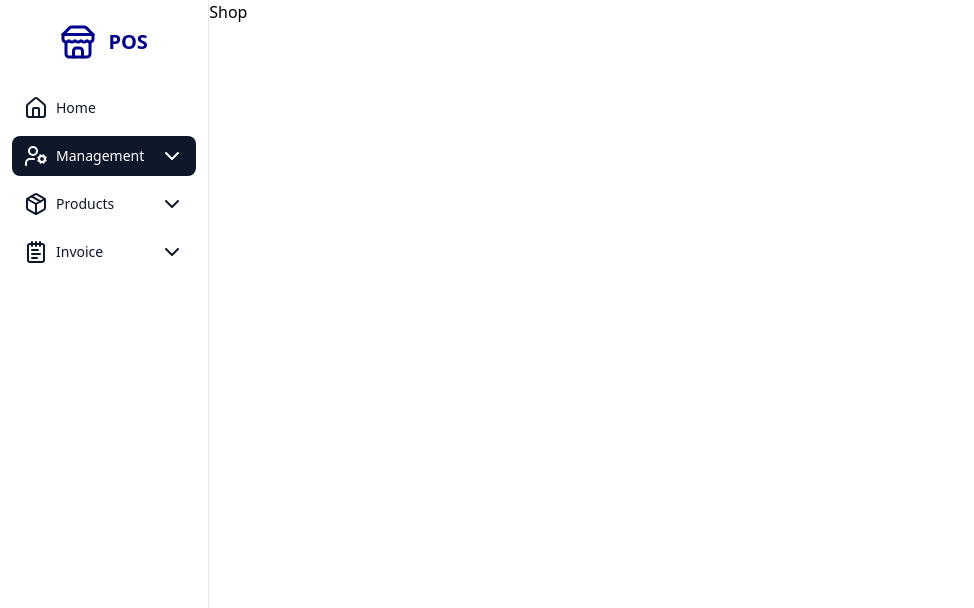
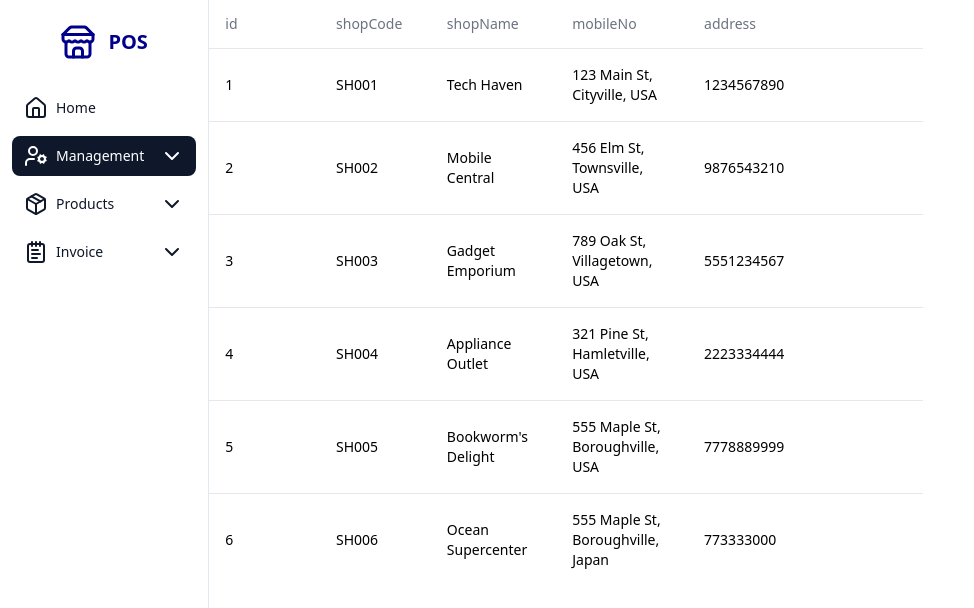
Before and after one commit to one-project-one-month/pos_frontend_react_ts, a React (Vite) app: page /management in a window 1280 px wide. Shown: the top 608 px of the page, without its empty margins (0-974 px from the left). Built offline with nearby package versions, Linux system fonts and the light colour scheme; data requests are answered from the project's data file.

Commit message:
Add shop list

```diff
--- a/db.json
+++ b/db.json
@@ -148,6 +148,16 @@
       "address": " 555 Maple St, Boroughville, USA",
       "gender": "Male",
       "position": "Storekeeper"
+    },
+    {
+      "id": 6,
+      "staffCode": "S006",
+      "staffName": "Jennie",
+      "dateOfBirth": "1990-05-18",
+      "mobileNo": 990003333,
+      "address": " 555 Maple St, Boroughville, USA",
+      "gender": "Female",
+      "position": "Storekeeper"
     }
   ],
   "shops": [
@@ -185,6 +195,13 @@
       "shopName": "Bookworm's Delight",
       "mobileNo": 7778889999,
       "address": "555 Maple St, Boroughville, USA"
+    },
+    {
+      "id": 6,
+      "shopCode": "SH006",
+      "shopName": "Ocean Supercenter",
+      "mobileNo": 773333000,
+      "address": "555 Maple St, Boroughville, Japan"
     }
   ],
   "saleInvoice": [
--- a/src/Page/Management/Shops.tsx
+++ b/src/Page/Management/Shops.tsx
@@ -1,9 +1,10 @@
+import ShopList from "@/components/Management/ShopList"
 
 
 const Shops = () => {
     return (
         <>
-            <p>Shop</p>
+            <ShopList />
         </>
 
     )
--- a/src/Page/Management/Staffs.tsx
+++ b/src/Page/Management/Staffs.tsx
@@ -1,19 +1,8 @@
-import { useCustomQuery } from "@/hook/management/useCustomQuery"
-import { queryFn } from "@/services/api/management/queryFn"
-import { TShop, TStaff } from "@/type/type"
+
 
 const Staffs = () => {
-    const { data: staff } = useCustomQuery<TStaff[]>("staffs", () => queryFn("staffs"))
-    const { data: shop } = useCustomQuery<TShop[]>("shops", () => queryFn("shops"))
     return (
-        <>
-            {shop?.map(data => (
-                <p>{data.shopCode}</p>
-            ))}
-            {staff?.map(data => (
-                <p>{data.address}</p>
-            ))}
-        </>
+        <h1>Staff</h1>
     )
 }
 
--- /dev/null
+++ b/src/components/Management/ShopList.tsx
@@ -0,0 +1,45 @@
+import { useCustomQuery } from "@/hook/management/useCustomQuery"
+import { Table, TableHead, TableHeader, TableBody, TableCell, TableRow, TableCaption } from "../ui/table"
+import { queryFn } from "@/services/api/management/queryFn"
+import { TShop } from "@/type/type"
+
+Table
+const ShopList = () => {
+    const { data: shops } = useCustomQuery<TShop[]>(
+        "shops",
+        () => queryFn("shops"),
+        0,
+    )
+
+    return (
+        <Table className="w-2/3">
+            <TableHeader>
+                <TableRow>
+                    {
+                        shops?.map((shop, i) => (
+                            <TableHead key={shop.id} className="w-[100px]">{Object.keys(shop)[i]}</TableHead>
+                        ))
+                    }
+                </TableRow>
+            </TableHeader>
+            <TableBody>
+                {shops?.map(shop => (
+                    <TableRow key={shop.id}>
+                        <TableCell className="font-mediun">{shop.id}</TableCell>
+                        <TableCell className="font-mediun">{shop.shopCode}</TableCell>
+                        <TableCell className="font-mediun">{shop.shopName}</TableCell>
+                        <TableCell className="font-mediun">{shop.address}</TableCell>
+                        <TableCell className="font-mediun">{shop.mobileNo}</TableCell>
+                    </TableRow>
+                ))}
+            </TableBody>
+        </Table>
+
+
+
+
+
+    )
+}
+
+export default ShopList
--- a/src/hook/management/useCustomQuery.ts
+++ b/src/hook/management/useCustomQuery.ts
@@ -1,6 +1,14 @@
-import { useQuery } from "@tanstack/react-query";
+import { keepPreviousData, useQuery } from "@tanstack/react-query";
 
-export const useCustomQuery = <T>(key: string, queryFn: () => Promise<T>) => {
-  const queryKey = [key];
-  return useQuery({ queryKey, queryFn, staleTime: 1000 * 60 * 60 });
+export const useCustomQuery = <T>(
+  key: string,
+  queryFn: () => Promise<T>,
+  page: number
+) => {
+  const queryKey = [key, page];
+  return useQuery({
+    queryKey: queryKey,
+    queryFn: queryFn,
+    placeholderData: keepPreviousData,
+  });
 };
```
